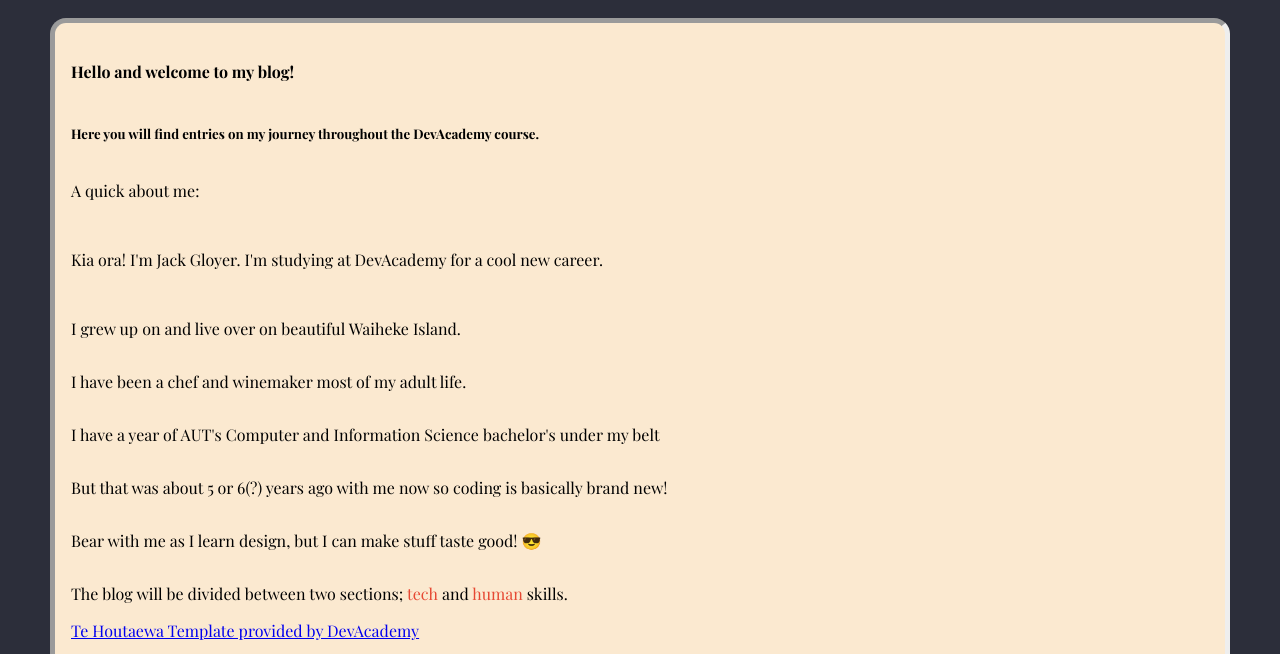
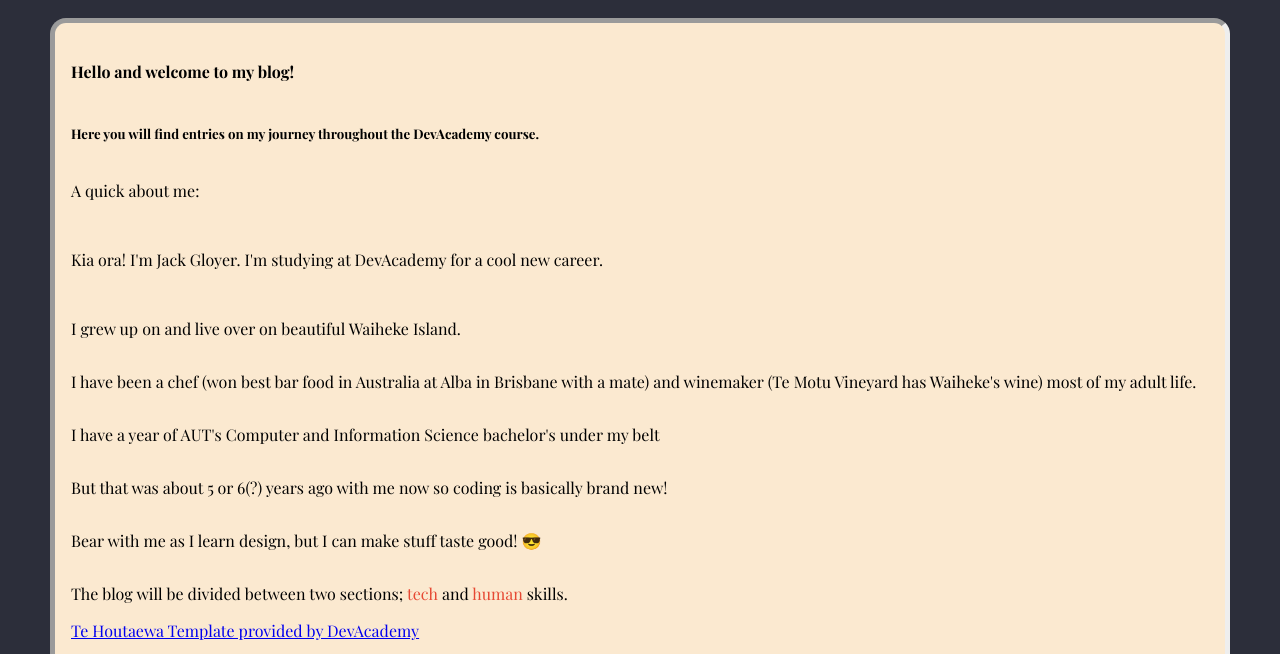
Before and after one commit to jack-gloyer/jack-gloyer.github.io, a plain HTML site: page index.html in a window 1280 px wide. Shown: the part 144-798 px from the top of the page. Drawn offline with nearby package versions, Linux system fonts and the light colour scheme; a web font is replaced by a local one.

Commit message:
add content on index page

```diff
--- a/index.html
+++ b/index.html
@@ -31,7 +31,7 @@
         <p>A quick about me:</p>
           <p></p>Kia ora! I'm Jack Gloyer. I'm studying at DevAcademy for a cool new career.</p>
           <p>I grew up on and live over on beautiful Waiheke Island.</p>
-          <p>I have been a chef and winemaker most of my adult life.</p>
+          <p>I have been a chef (won best bar food in Australia at Alba in Brisbane with a mate) and winemaker (Te Motu Vineyard has Waiheke's wine) most of my adult life.</p>
           <p>I have a year of AUT's Computer and Information Science bachelor's under my belt</p>
           <p>But that was about 5 or 6(?) years ago with me now so coding is basically brand new!</p>
           <p>Bear with me as I learn design, but I can make stuff taste good! 😎</p>
```
